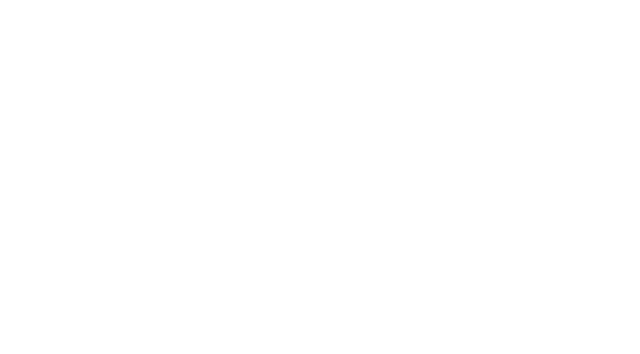
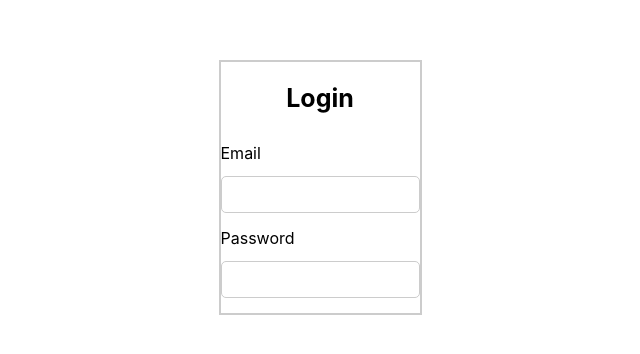
Before and after one commit to iachai02/Campus-Ride, a React (Create React App) app: page /login in a window 1280 px wide. Before the commit this address had no page. Shown: the part 140-494 px from the top of the page, without its empty margins (320-960 px from the left). Built offline with nearby package versions, Linux system fonts and the light colour scheme.

Commit message:
added login tsx and css as well as add login link in sign up page

```diff
--- a/src/App.tsx
+++ b/src/App.tsx
@@ -9,6 +9,7 @@ import "./App.css";
 import HomePage from "./pages/HomePage";
 import Navbar from "./components/Navbar";
 import SignUp from "./pages/SignUp";
+import Login from "./pages/Login";
 
 /*
 // Conventional props
@@ -54,6 +55,7 @@ function App() {
           <Routes>
             <Route path="/" element={<SignUp />} />
             <Route path="/signup" element={<SignUp />} />
+            <Route path="/login" element={<Login />} />
             <Route path="/homepage" element={<HomePage />} />
           </Routes>
         </Layout>
--- /dev/null
+++ b/src/css/Login.css
@@ -0,0 +1,12 @@
+.login-page {
+    display: flex;
+    flex-direction: column;
+    justify-content: flex-start;
+    align-items: center;
+    min-height: 50vh;
+    margin: 0;
+}
+
+.login-box {
+    border: 2px solid #ccc;
+}
--- a/src/css/SignUp.css
+++ b/src/css/SignUp.css
@@ -19,7 +19,6 @@
 }
 
 .sign-up-box {
-    background-color: white;
     padding: 30px;
     border: 2px solid #ccc;
     border-radius: 10px;
@@ -73,3 +72,15 @@ button {
 button:hover {
     background-color: var(--secondary-color);
 }
+
+div p {
+    font-size: 10px;
+}
+
+div a {
+    color: black;
+}
+
+div a:hover {
+    color: purple;
+}
--- /dev/null
+++ b/src/pages/Login.tsx
@@ -0,0 +1,25 @@
+import React, { useState } from "react";
+import { useNavigate } from "react-router-dom";
+import "../css/Login.css";
+
+const Login = () => {
+  return (
+    <div className="login-page">
+      <div className="login-box">
+        <form>
+          <h2>Login</h2>
+          <div className="form-group">
+            <label htmlFor="username">Email</label>
+            <input type="text" id="username" name="username" required />
+          </div>
+          <div className="form-group">
+            <label htmlFor="password">Password</label>
+            <input type="password" id="password" name="password" required />
+          </div>
+        </form>
+      </div>
+    </div>
+  );
+};
+
+export default Login;
--- a/src/pages/SignUp.tsx
+++ b/src/pages/SignUp.tsx
@@ -27,14 +27,13 @@ const SignUp: React.FC = () => {
   // function is triggered once form is submitted
   const handleSubmit = (e: React.FormEvent) => {
     e.preventDefault();
-    console.log(formData);
     navigate("./login");
   };
   return (
     <div className="sign-up-page">
       <h1>CampusRide</h1>
       <div className="sign-up-box">
-        <form>
+        <form onSubmit={handleSubmit}>
           <h2>Create a CampusRide account</h2>
           <div className="form-group">
             <label htmlFor="firstName">First Name</label>
@@ -55,6 +54,11 @@ const SignUp: React.FC = () => {
           <div className="form-group">
             <button type="submit">Create Account</button>
           </div>
+          <div>
+            <p>
+              Already have an account? <a href="/login">Login</a>
+            </p>
+          </div>
         </form>
       </div>
     </div>
```
